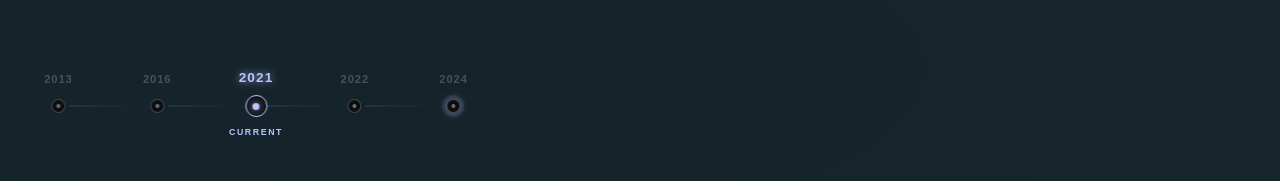
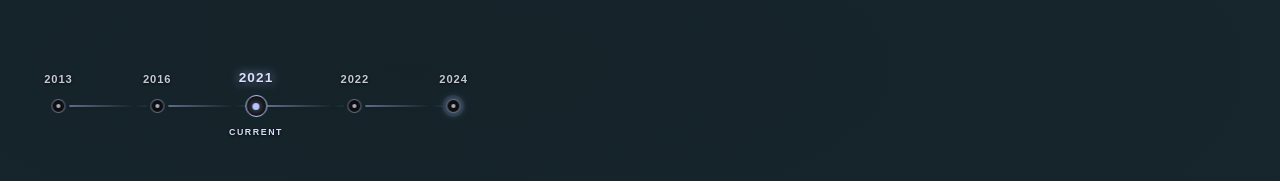
Before and after one commit to wj127/davis_portfolio, a Next.js app: page /work-experience in a window 1280 px wide. Shown: the part 619-806 px from the top of the page. Built offline with nearby package versions, Linux system fonts and the light colour scheme; no server answers; a web font is replaced by a local one.

Commit message:
[Update]: refine styles in the work experience timeline for improved visibility and aesthetics, including adjustments to colors, shadows, and gradients for better contrast and readability

```diff
--- a/src/app/work-experience/components/toc/Toc.module.scss
+++ b/src/app/work-experience/components/toc/Toc.module.scss
@@ -23,13 +23,6 @@ $dot-size-active: 22px;
   // newest year (2024) on the right to match the page's right-to-left pan.
   flex-direction: row-reverse;
   align-items: center;
-
-  //background: rgba(14, 14, 14, 0.55);
-  //border: 1px solid rgba(182, 196, 255, 0.12);
-  //border-radius: 0.75rem;
-  //backdrop-filter: blur(14px);
-  //-webkit-backdrop-filter: blur(14px);
-  //box-shadow: 0 0 40px rgba(182, 196, 255, 0.06);
 }
 
 // Connecting "data stream" segments between nodes.
@@ -37,14 +30,17 @@ $dot-size-active: 22px;
   flex: 0 0 auto;
   width: clamp(1.75rem, 6vw, 5rem);
   height: 2px;
-  background: linear-gradient(90deg, transparent, rgba(182, 196, 255, 0.12), transparent);
+  background: linear-gradient(90deg, transparent, rgba(182, 196, 255, 0.55), transparent);
   background-size: 200% 100%;
+  // Dark halo so the light line stays visible over light company backgrounds.
+  filter: drop-shadow(0 1px 1.5px rgba(0, 0, 0, 0.55));
   animation: datastream 3s linear infinite;
 }
 
 .connectorActive {
-  background: linear-gradient(90deg, rgba(182, 196, 255, 0.25), $timeline-accent, rgba(182, 196, 255, 0.25));
+  background: linear-gradient(90deg, rgba(182, 196, 255, 0.45), $timeline-accent, rgba(182, 196, 255, 0.45));
   background-size: 200% 100%;
+  filter: drop-shadow(0 1px 2px rgba(0, 0, 0, 0.6));
   animation: datastream 2s linear infinite;
 }
 
@@ -87,9 +83,11 @@ $dot-size-active: 22px;
   font-size: 0.7rem;
   letter-spacing: 0.08em;
   font-weight: 700;
-  color: $timeline-muted;
-  opacity: 0.6;
+  color: #d4d8e6;
+  opacity: 0.92;
   white-space: nowrap;
+  // Dark halo keeps the light label readable on the white / gray company chapters.
+  text-shadow: 0 1px 3px rgba(0, 0, 0, 0.7), 0 0 2px rgba(0, 0, 0, 0.55);
   transition: color 0.3s ease, opacity 0.3s ease, font-size 0.3s ease, text-shadow 0.3s ease;
 }
 
@@ -98,7 +96,7 @@ $dot-size-active: 22px;
   height: $dot-size;
   border-radius: 50%;
   background: $timeline-surface;
-  border: 1px solid rgba(182, 196, 255, 0.3);
+  border: 1px solid rgba(182, 196, 255, 0.5);
   display: flex;
   align-items: center;
   justify-content: center;
@@ -111,7 +109,7 @@ $dot-size-active: 22px;
   width: 4px;
   height: 4px;
   border-radius: 50%;
-  background: $timeline-muted;
+  background: #aeb4c9;
   transition: all 0.3s ease;
 }
 
@@ -124,9 +122,10 @@ $dot-size-active: 22px;
   letter-spacing: 0.18em;
   text-transform: uppercase;
   font-weight: 700;
-  color: $timeline-accent;
+  color: #d8defb;
   white-space: nowrap;
   opacity: 0;
+  text-shadow: 0 1px 3px rgba(0, 0, 0, 0.7), 0 0 2px rgba(0, 0, 0, 0.55);
   transition: opacity 0.3s ease;
 }
 
@@ -147,10 +146,11 @@ $dot-size-active: 22px;
 
 .active {
   .year {
-    color: $timeline-accent;
+    color: #dbe2ff;
     opacity: 1;
     font-size: 0.85rem;
-    text-shadow: 0 0 8px rgba(182, 196, 255, 0.8);
+    // Dark halo for light backgrounds, plus the accent glow for the neon look on dark ones.
+    text-shadow: 0 1px 3px rgba(0, 0, 0, 0.72), 0 0 10px rgba(182, 196, 255, 0.85);
   }
 
   .dot {
```
